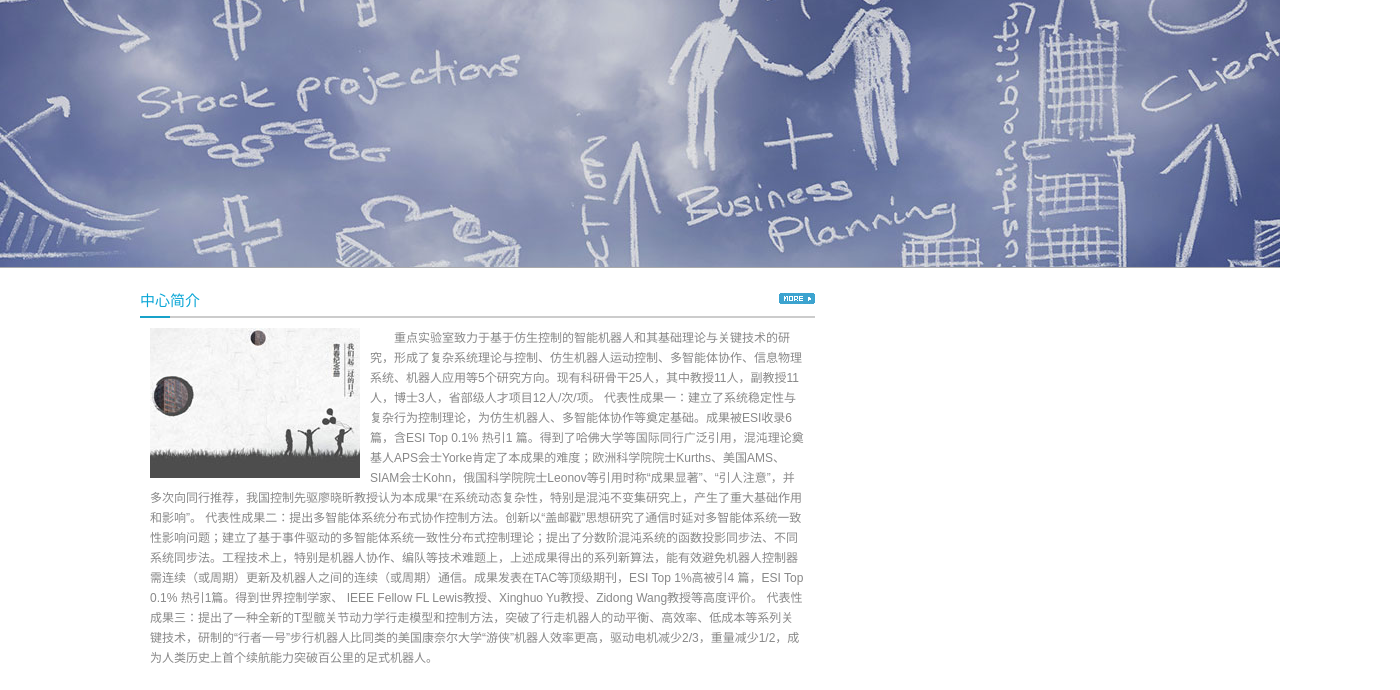
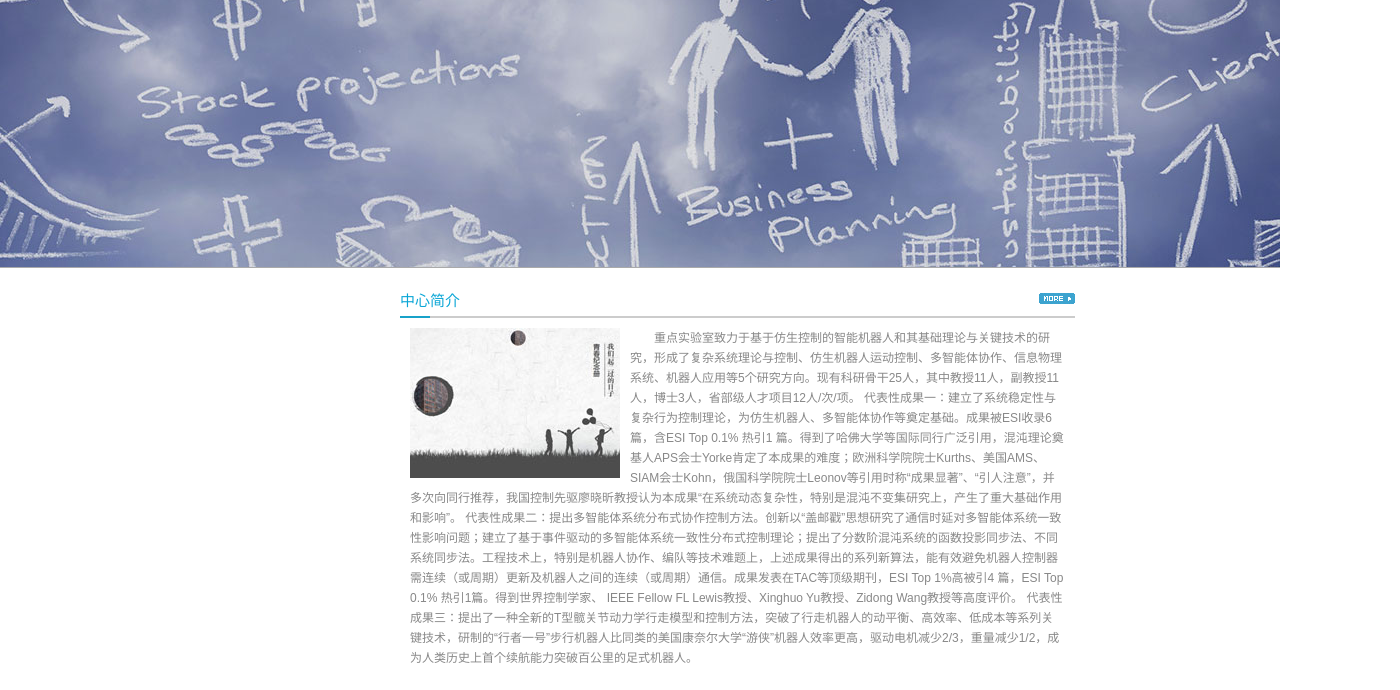
Before and after one commit to cquptfxxtd/cquptfxxtd.github.io, a plain HTML site: page index.html in a window 1280 px wide. Shown: the part 133-823 px from the top of the page, 1400 px wide, since content can reach past the window. Drawn offline with Linux system fonts and the light colour scheme.

Commit message:
Add files via upload

```diff
--- a/index.html
+++ b/index.html
@@ -85,6 +85,7 @@ window.open(selObj.options[selObj.selectedIndex].value);}
 </div>
 <div id="slider-box" style="background:url(images/slider1.jpg) center center;"></div>
 <!-- index1-div1 -->
+<div style="padding-left: 400px;">
 <div id="index1-div1" class="clearfix">
 	<div class="index1-left675">
     	<div class="title-box">中心简介<a href="detail1.html" class="title-more" title="查看更多"><img src="images/12.gif"></a></div>
@@ -151,6 +152,7 @@ window.open(selObj.options[selObj.selectedIndex].value);}
         <!-- slider end -->
     </div>
 
+   </div>
 </div>
 <!-- div5 -->
 <div id="div5" class="clearfix">
```
